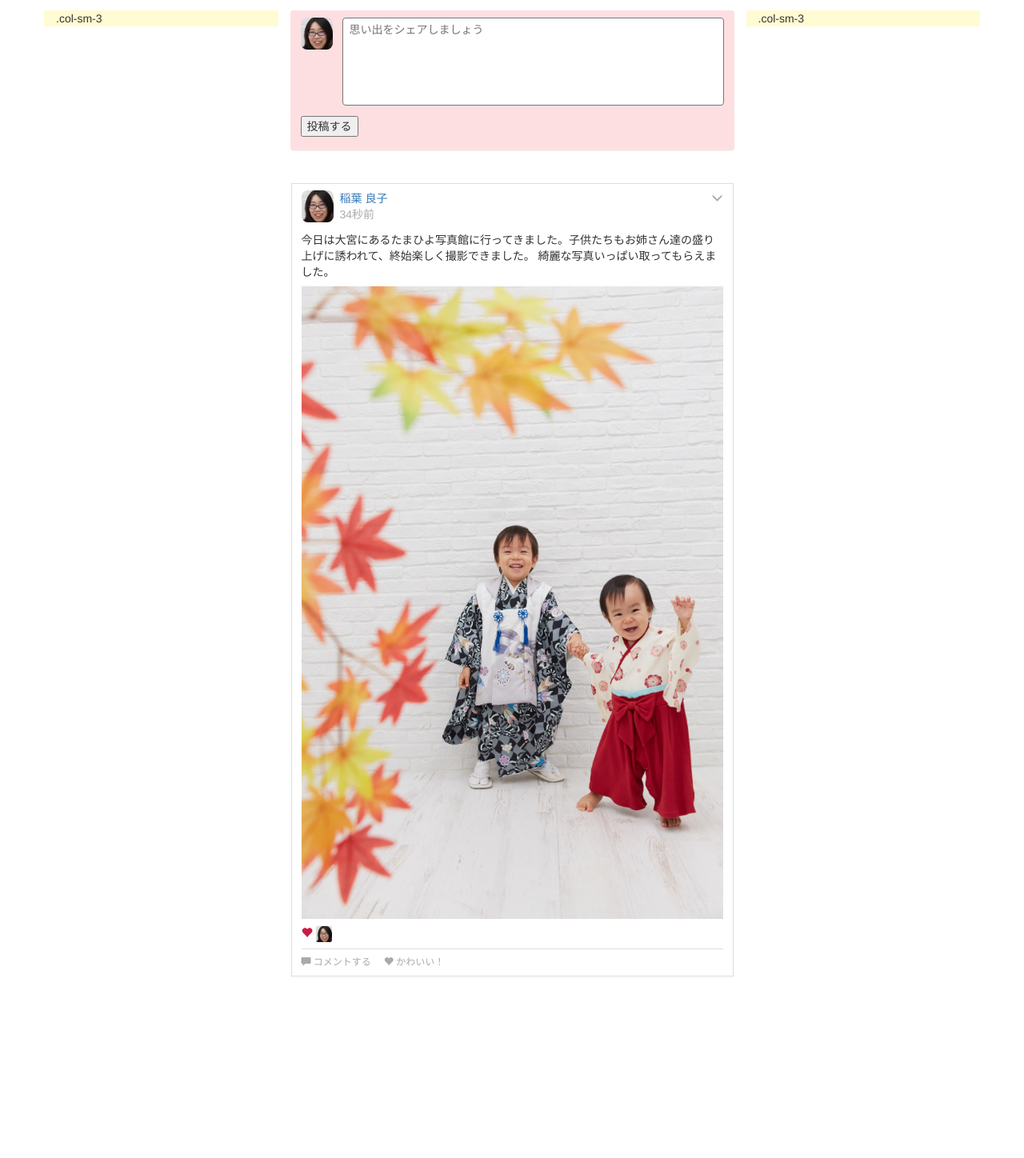
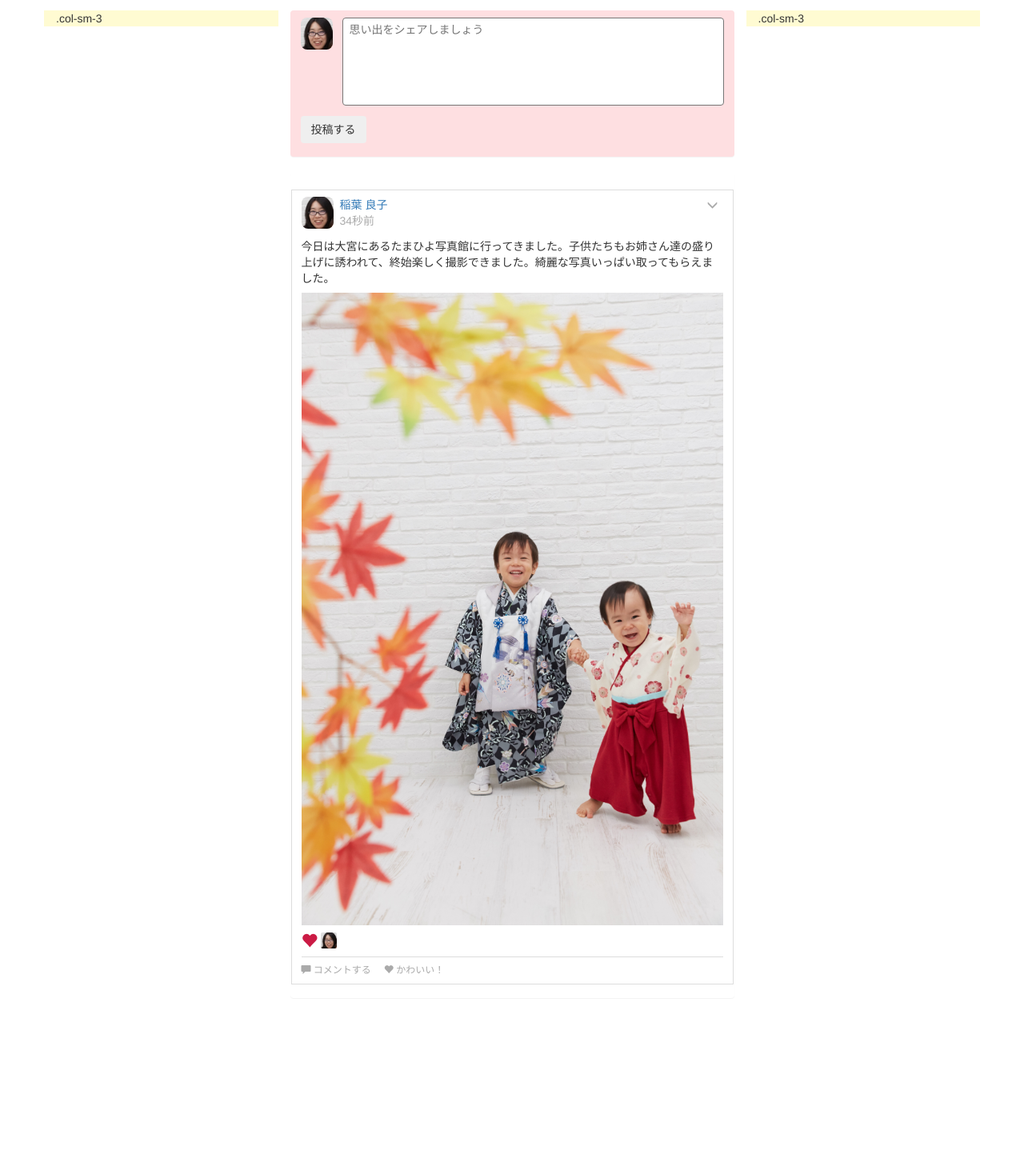
Before and after one commit to DrJackDisney/memly, a PHP site: page /main.php in a window 1280 px wide. Shown: the part 51-1499 px from the top of the page at 80% size. Before the commit the page ends 1272 px from the top, so only its background shows below. Run offline with PHP 8.4, Linux system fonts and the light colour scheme.

Commit message:
implement post function

```diff
--- a/css/memly.css
+++ b/css/memly.css
@@ -158,7 +158,9 @@ body{
 /** feed **/
 .feed{
 	border: 1px solid #dddddd;
-	padding: 8px 12px;
+    padding: 8px 12px;
+    margin-bottom: 16px;
+    // box-shadow: 0 2px 1px 0 rgba(0, 0, 0, 0.15), 0 0 1px 0 rgba(0, 0, 0, 0.2);
 }
 
 .feed-header{
@@ -169,6 +171,22 @@ body{
 .feed-header-info{
 	display: flex;
 	width: 100%;
+}
+
+.feed-header-option-dropdown-btn{
+	padding: 0 6px 0 6px;
+    border: none;
+    background-color: transparent;
+    color: #AAAAAA;
+}
+
+.btn.feed-header-option-dropdown-btn:active,.btn.feed-header-option-dropdown-btn:focus,.btn.feed-header-option-dropdown-btn:active:focus{
+	outline: none;
+	box-shadow: none;
+}
+
+.feed-header-option-dropdown-btn:hover span{
+	color: #7F7F7F;
 }
 
 .feed-header-info-avatar{
@@ -198,6 +216,7 @@ body{
 .feed-reaction-act-icon{
     margin-right: 4px;
     line-height: 20px;
+    font-size: 20px;
 }
 
 .feed-reaction-act-icon-heart{
--- a/js/maincontroller.js
+++ b/js/maincontroller.js
@@ -1,8 +1,35 @@
 var app = angular.module('MainApp', []);
 app.controller('MainAppController', function($scope){
 	// ここでModelとのやりとりなど。
-	$scope.showNewMessage = function(){
+
+	$scope.feeds = [
+		{
+			avatarImg : 'img/sample/sample-avatar.jpg',
+			posterName : '稲葉 良子',
+			posterTime : '34秒前',
+			feedComment : '今日は大宮にあるたまひよ写真館に行ってきました。子供たちもお姉さん達の盛り上げに誘われて、終始楽しく撮影できました。綺麗な写真いっぱい取ってもらえました。',
+			feedObjImg : 'img/sample/sample_photo.jpg',
+			reactIcon : 'glyphicon-heart',
+			reactAvatar : 'img/sample/sample-avatar.jpg'
+		}
+	]
+
+
+	$scope.addFeed = function(){
 		var msg = $scope.postedMessage;
-		$scope.newMessage = msg;
+		if(msg){
+			var feed = {
+					avatarImg : 'img/sample/sample-avatar.jpg',
+					posterName : '稲葉 良子',
+					posterTime : '2秒前',
+					feedComment : msg,
+					feedObjImg : '',
+					reactIcon : '',
+					reactAvatar : ''
+			}
+			$scope.feeds.unshift(feed);
+			$scope.postedMessage = '';
+
+		}
 	}
 });
--- a/main.php
+++ b/main.php
@@ -57,53 +57,66 @@
 						</div>
 					</div>
 					<div class="post-box-operation">
-						<button class="post-box-operation-button" ng-click="showNewMessage()">投稿する</button>
+						<button class="btn post-box-operation-button" ng-click="addFeed()">投稿する</button>
 					</div>
 				</div>
+
+
+				<!-- Timeline Box -->
 				<div class="timeline-box panel">
 					<h1>{{newMessage}}</h1>
 
-					<div class="feed">
+					<div ng-repeat="feed in feeds" class="feed">
 
 						<div class="feed-header">
 							<div class="feed-header-info">
 								<div class="feed-header-info-avatar avatar-box">
-									<img class="feed-header-info-avatar-img avatar-box-img" src="img/sample/sample-avatar.jpg">
+									<img class="feed-header-info-avatar-img avatar-box-img" ng-src="{{feed.avatarImg}}">
 								</div>
 								<div class="feed-header-info-main">
 									<div class="feed-header-info-main-name">
-										<a href="#" class="link">稲葉 良子</a>
+										<a href="#" class="link">{{feed.posterName}}</a>
 									</div>
 									<div class="feed-header-info-main-time">
-										<span class="text-hint">34秒前</span>
+										<span class="text-hint">{{feed.posterTime}}</span>
 									</div>
 								</div>
 							</div>
 							<div class="feed-header-option">
-								<span class="glyphicon glyphicon-menu-down text-hint" aria-hidden="true"></span>
+								<div class="dropdown feed-header-option-dropdown">
+									<button class="btn feed-header-option-dropdown-btn" type="button" id="feedMenu" data-toggle="dropdown" aria-haspopup="true" aria-expanded="true">
+										<span class="feed-header-option-dropdown-btn-icon glyphicon glyphicon-menu-down text-hint" aria-hidden="true"></span>
+									</button>
+									<ul class="dropdown-menu feed-header-option-dropdown-menu" aria-labelledby="feedMenu">
+										<li><a href="#">画像を保存</a></li>
+										<li role="separator" class="divider"></li>
+										<li><a href="#">投稿を編集</a></li>
+										<li><a href="#">日付を変更</a></li>
+									    <li role="separator" class="divider"></li>
+									    <li><a href="#">投稿を削除</a></li>
+									</ul>
+								</div>
+
 							</div>
 						</div>
 
 						<div class="feed-body">
 							<div class="feed-body-comment">
-								<span class="feed-body-comment">
-									今日は大宮にあるたまひよ写真館に行ってきました。子供たちもお姉さん達の盛り上げに誘われて、終始楽しく撮影できました。
-									綺麗な写真いっぱい取ってもらえました。
-								</span>
+								<span class="feed-body-comment">{{feed.feedComment}}</span>
 							</div>
-							<div class="feed-body-object">
-								<img class="feed-body-object-image" src="img/sample/sample_photo.jpg">
+							<div class="feed-body-object" ng-if="feed.feedObjImg != ''">
+								<img class="feed-body-object-image" ng-src="{{feed.feedObjImg}}">
 							</div>
 
 						</div>
 
 						<div class="feed-reaction">
 							<div class="feed-reaction-act">
-								<div class="feed-reaction-act-icon">
-									<span class="feed-reaction-act-icon-heart glyphicon glyphicon-heart"></span>
+								<div class="feed-reaction-act-icon" ng-if="feed.reactIcon != ''">
+									<span class="feed-reaction-act-icon-heart glyphicon {{feed.reactIcon}}"></span>
 								</div>
-								<div class="feed-reaction-act-users">
-									<img class="feed-reaction-act-users avatar-box-img-xs" src="img/sample/sample-avatar.jpg">
+								<div class="feed-reaction-act-users" ng-if="feed.reactAvatar != ''">
+									<img class="feed-reaction-act-users avatar-box-img-xs" ng-src="{{feed.reactAvatar}}">
 								</div>
 							</div>
 						</div>
@@ -129,11 +142,6 @@
 					</div>
 				</div>
 
-				<!--<?php
-				$message = "Hello Memly";
-				echo "<h1>$message</h1>";
-				?>-->
-
 			</div>
 			<div class="col-sm-3 right-content bk-nadeshiko-theme2">.col-sm-3
 			</div>
```
